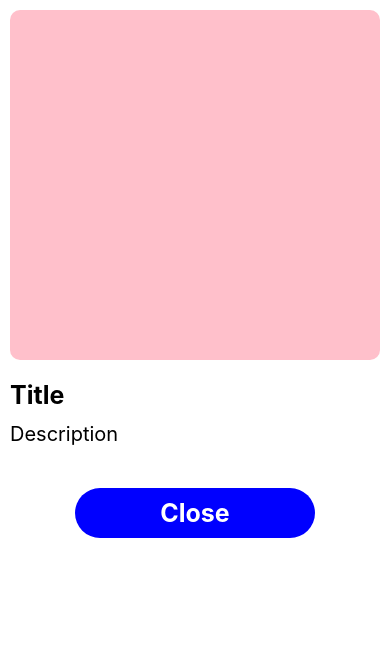
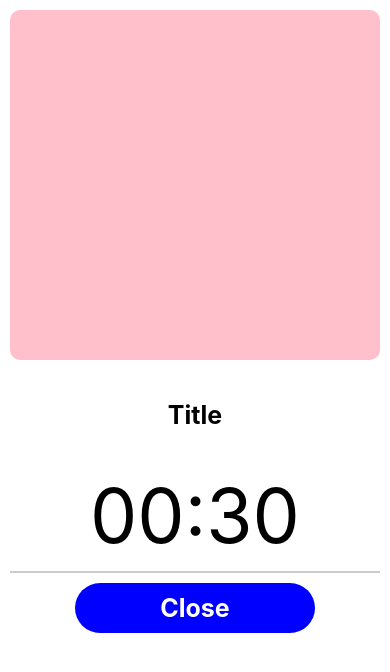
Before and after one commit to mbianou-bradon/ikniteSpace-Fitness-App, a React Native app: screen / in a window 390 px wide. Shown: the top 672 px of the page. Built offline with nearby package versions, Linux system fonts and the light colour scheme.

Commit message:
Complete Exercise Screen UI

```diff
--- a/src/components/WorkoutOverview.tsx
+++ b/src/components/WorkoutOverview.tsx
@@ -1,5 +1,5 @@
 import React from "react";
-import { Image, Pressable, StyleSheet, Text, TouchableOpacity, View } from "react-native";
+import { StyleSheet, Text, TouchableOpacity, View } from "react-native";
 
 
 export default function WorkoutOverview(){
--- a/src/screens/Exercise.tsx
+++ b/src/screens/Exercise.tsx
@@ -6,18 +6,22 @@ export default function Exercise(){
     return(
         <View style={styles.exerciseContainer}>
             <View>
-
                 <View style={styles.exercisePreview}>
 
                 </View>
+            </View>
+            <View>
                 <View style={styles.exerciseDescriptionContainer}>
                     <Text style={styles.exerciseTitle}>Title</Text>
-                    <Text style={styles.exerciseDescription}>Description</Text>
+
+                </View>
+                <View style={styles.exerciseDurationContainer}>
+                    <Text style={styles.exerciseDuration}>00:30</Text>
+
                 </View>
 
             </View>
             <View>
-                <View></View>
 
                 <View style={styles.closeExerciseViewButtonContainer}>
                     <Pressable style={styles.closeExerciseButton}>
@@ -43,7 +47,9 @@ const styles = StyleSheet.create({
         borderRadius: 10,
     },
     exerciseDescriptionContainer: {
-        marginVertical: 20,
+        marginVertical: 40,
+        justifyContent: "center",
+        alignItems: "center",
     },
     exerciseTitle: {
         fontSize: 25,
@@ -53,8 +59,19 @@ const styles = StyleSheet.create({
         fontSize: 20,
         marginVertical: 12,
     },
+    exerciseDurationContainer: {
+        justifyContent: "center",
+        alignItems: "center",
+    },
+    exerciseDuration: {
+        fontSize: 75,
+        color: "black",
+    },
     closeExerciseViewButtonContainer: {
-        marginVertical: 10,
+        borderTopWidth: 2,
+        borderColor: "#ccc",
+        paddingTop: 10,
+        marginTop: 10,
         alignItems: "center",
         justifyContent: "center",
     },
--- a/src/screens/Home.tsx
+++ b/src/screens/Home.tsx
@@ -1,5 +1,5 @@
 import React from "react";
-import { Image, Pressable, StyleSheet, Text, TouchableOpacity, View } from "react-native";
+import { Image, Pressable, StyleSheet, Text, View } from "react-native";
 import WorkoutOverview from "../components/WorkoutOverview";
 
 export default function Home() {
```
Also changed, not shown: App.tsx (+0 -8 lines).
